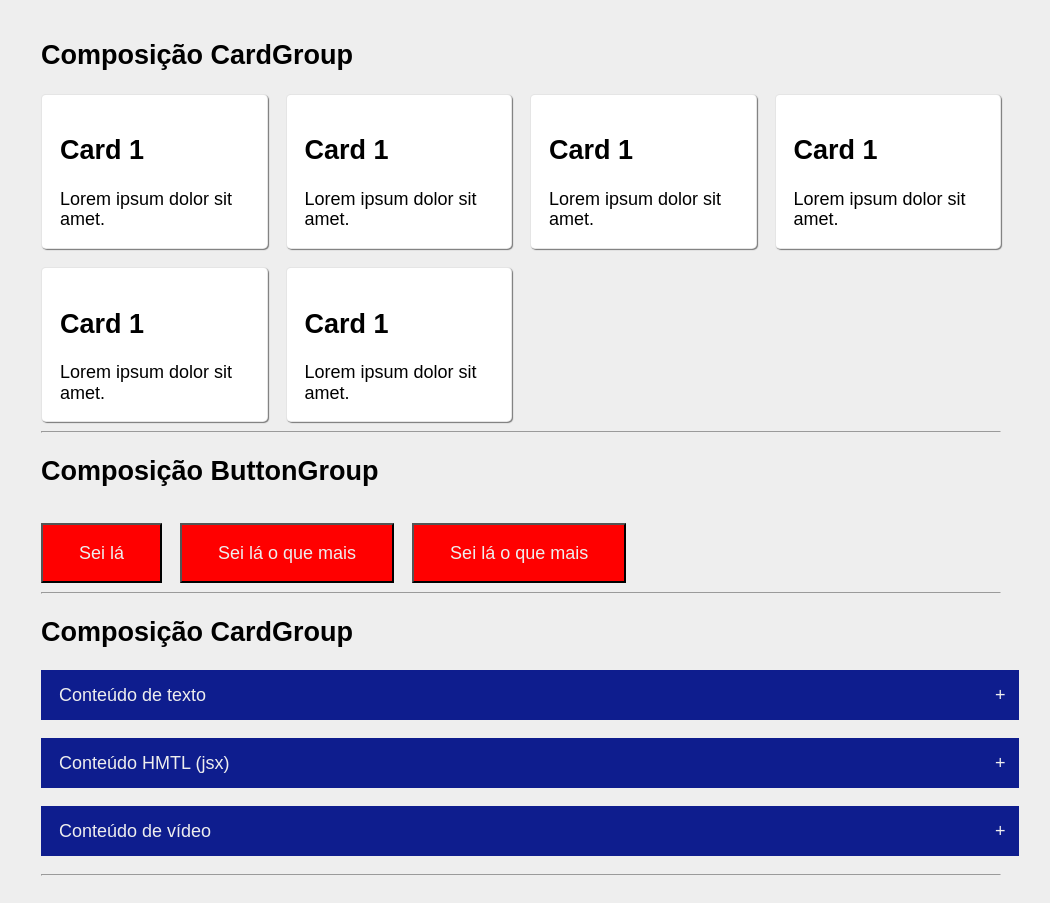
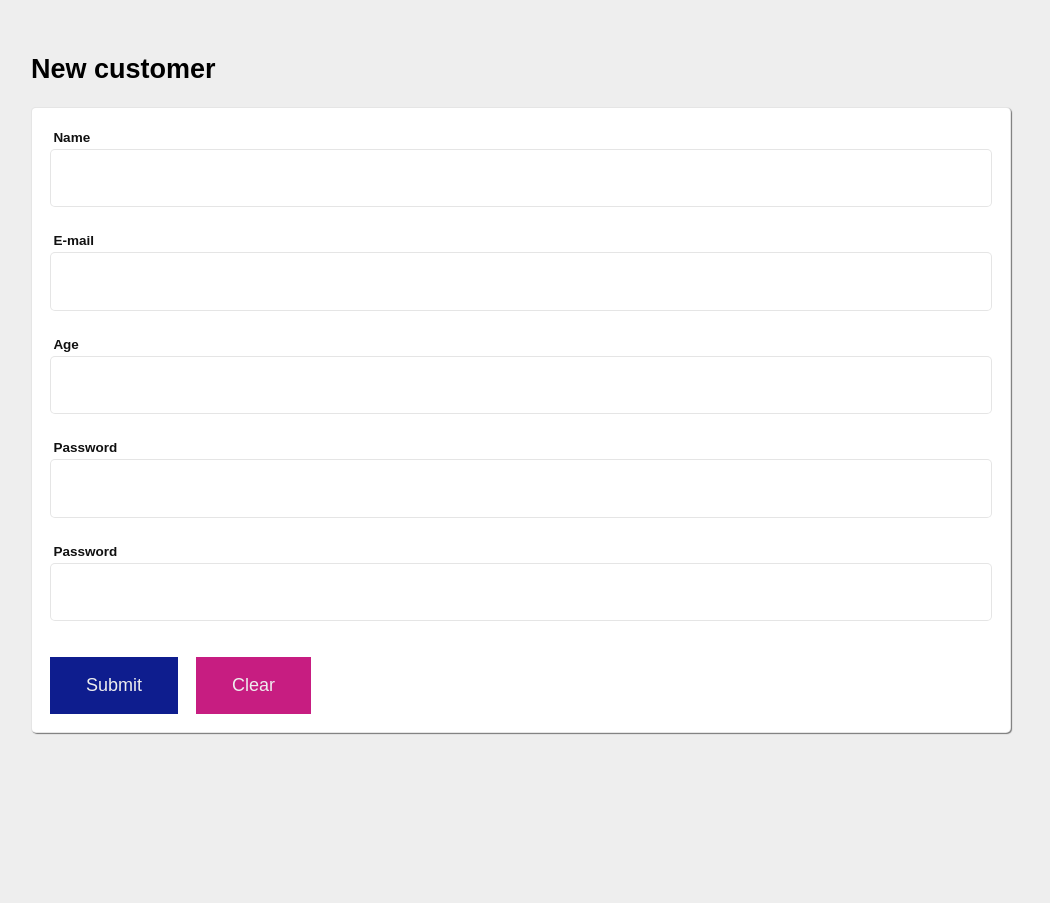
Before and after one commit to DEVin-Intelbras/projetos-react, a React (Vite) app in the folder m01s10/: page / in a window 1280 px wide. Shown: the whole page, without its empty margins (119-1169 px from the left). After the commit the page ends 800 px from the top, so only its background shows below. Built offline with nearby package versions, Linux system fonts and the light colour scheme.

Commit message:
aula 02 - commit inicial

```diff
--- a/m01s10/src/App.jsx
+++ b/m01s10/src/App.jsx
@@ -1,6 +1,6 @@
 import React from "react";
-import { Home } from "./pages";
+import { AddCustomer } from "./pages";
 
 export const App = () => {
-  return <Home />;
+  return <AddCustomer />;
 };
--- a/m01s10/src/assets/css/global.css
+++ b/m01s10/src/assets/css/global.css
@@ -8,9 +8,10 @@
   --color-error: #d61b25;
   --color-into: #00ade2;
   --color-warning: #e79a3b;
-  --color-text: #111;
+  --color-text: #333;
   --color-black: #111;
   --color-white: #eee;
+  --color-border: rgba(0, 0, 0, 0.1);
 }
 
 html {
--- a/m01s10/src/components/Button/Button.jsx
+++ b/m01s10/src/components/Button/Button.jsx
@@ -1,11 +1,16 @@
 import styles from "./Button.module.css";
 
-export const Button = ({ children, color, onSelect }) => {
+const variantMap = {
+  primary: "var(--color-main)",
+  secondary: "var(--color-secondary)",
+};
+
+export const Button = ({ children, color: variant, onClick }) => {
   return (
     <button
-      onClick={onSelect}
-      style={{ backgroundColor: color }}
-      className={styles.container}
+      onClick={onClick}
+      style={{ backgroundColor: variantMap[variant] }}
+      className={styles.btn}
     >
       {children}
     </button>
--- a/m01s10/src/components/Button/Button.module.css
+++ b/m01s10/src/components/Button/Button.module.css
@@ -1,7 +1,12 @@
-.container {
-  background-color: var(--color-secondary);
+.btn {
+  background-color: var(--color-main);
+  border: none;
   color: var(--color-white);
   padding: 1em 2em;
   cursor: pointer;
   opacity: 1;
 }
+
+.btn:hover {
+  opacity: 0.8;
+}
--- a/m01s10/src/components/Button/ButtonGroup.jsx
+++ b/m01s10/src/components/Button/ButtonGroup.jsx
@@ -2,24 +2,5 @@ import React, { Children, useState } from "react";
 import styles from "./ButtonGroup.module.css";
 
 export const ButtonGroup = ({ children }) => {
-  const [selecionado, setSelecionado] = useState(-1);
-
-  const toggleSelecionado = (indice) => {
-    if (indice === selecionado) {
-      setSelecionado(-1);
-    } else {
-      setSelecionado(indice);
-    }
-  };
-
-  return (
-    <div className={styles.container}>
-      {Children.map(children, (botao, index) => {
-        return React.cloneElement(botao, {
-          color: selecionado === index ? "#0000FF" : "#FF0000",
-          onSelect: () => toggleSelecionado(index),
-        });
-      })}
-    </div>
-  );
+  return <div className={styles.container}>{children}</div>;
 };
--- /dev/null
+++ b/m01s10/src/pages/Customer/AddCustomer.jsx
@@ -0,0 +1,43 @@
+import { Paper, ButtonGroup, Button } from "../../components";
+import styles from "./AddCustomer.module.css";
+
+export const AddCustomer = () => {
+  const handleSubmit = () => {};
+  const handleReset = () => {};
+
+  return (
+    <div className={styles.container}>
+      <h2>New customer</h2>
+      <Paper>
+        <form onSubmit={(e) => e.preventDefault()}>
+          <div className={styles.fieldGroup}>
+            <label htmlFor="">Name</label>
+            <input type="text" id="name" name="name" />
+          </div>
+          <div className={styles.fieldGroup}>
+            <label htmlFor="">E-mail</label>
+            <input type="text" id="name" name="email" />
+          </div>
+          <div className={styles.fieldGroup}>
+            <label htmlFor="">Age</label>
+            <input type="age" min="0" step="1" id="name" name="age" />
+          </div>
+          <div className={styles.fieldGroup}>
+            <label htmlFor="">Password</label>
+            <input type="password" id="password" name="password" />
+          </div>
+          <div className={styles.fieldGroup}>
+            <label htmlFor="">Password</label>
+            <input type="password" id="passwordConfirm" name="passwordConfirm" />
+          </div>
+          <ButtonGroup>
+            <Button onClick={handleSubmit}>Submit</Button>
+            <Button onClick={handleReset} color="secondary">
+              Clear
+            </Button>
+          </ButtonGroup>
+        </form>
+      </Paper>
+    </div>
+  );
+};
--- /dev/null
+++ b/m01s10/src/pages/Customer/AddCustomer.module.css
@@ -0,0 +1,40 @@
+.container {
+  width: 100%;
+  max-width: 980px;
+  margin: 3em auto;
+}
+
+.fieldGroup {
+  width: 100%;
+  display: flex;
+  flex-direction: column;
+  margin-bottom: 1.25em;
+}
+
+.fieldGroup > label {
+  font-family: Raleway, sans-serif;
+  font-weight: 700;
+  font-size: 0.75rem;
+  color: var(--color-black);
+  padding: 0.25em;
+}
+
+.fieldGroup > input {
+  font-family: Raleway, sans-serif;
+  color: var(--color-black);
+  padding: 1em;
+  background-color: white;
+  border: 1px solid var(--color-border);
+  border-radius: 5px;
+}
+
+.fieldGroup > input:focus {
+  outline: var(--color-main) solid 2px;
+}
+
+.error > input {
+  border: 2px solid var(--color-error);
+}
+.error > label {
+  color: var(--color-error);
+}
--- /dev/null
+++ b/m01s10/src/pages/Customer/index.js
@@ -0,0 +1 @@
+export { AddCustomer } from "./AddCustomer";
--- a/m01s10/src/pages/index.js
+++ b/m01s10/src/pages/index.js
@@ -1 +1,2 @@
 export * from "./Home";
+export * from "./Customer";
```
Also changed, not shown: 1 other file (tests, documents, lock files or other folders).
